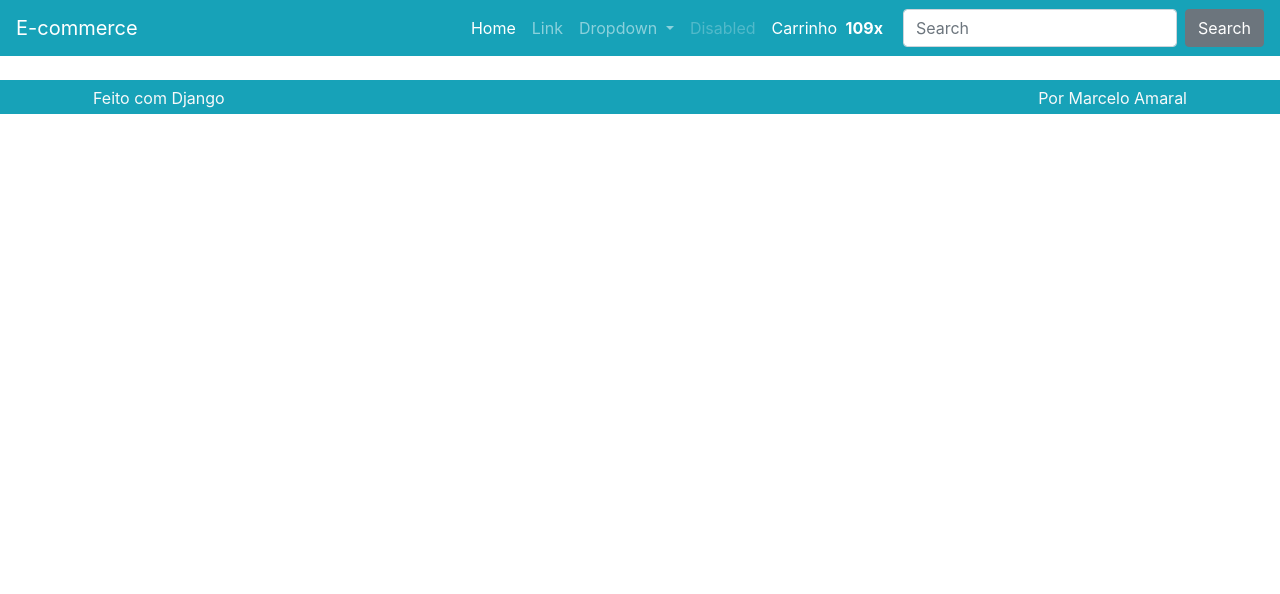
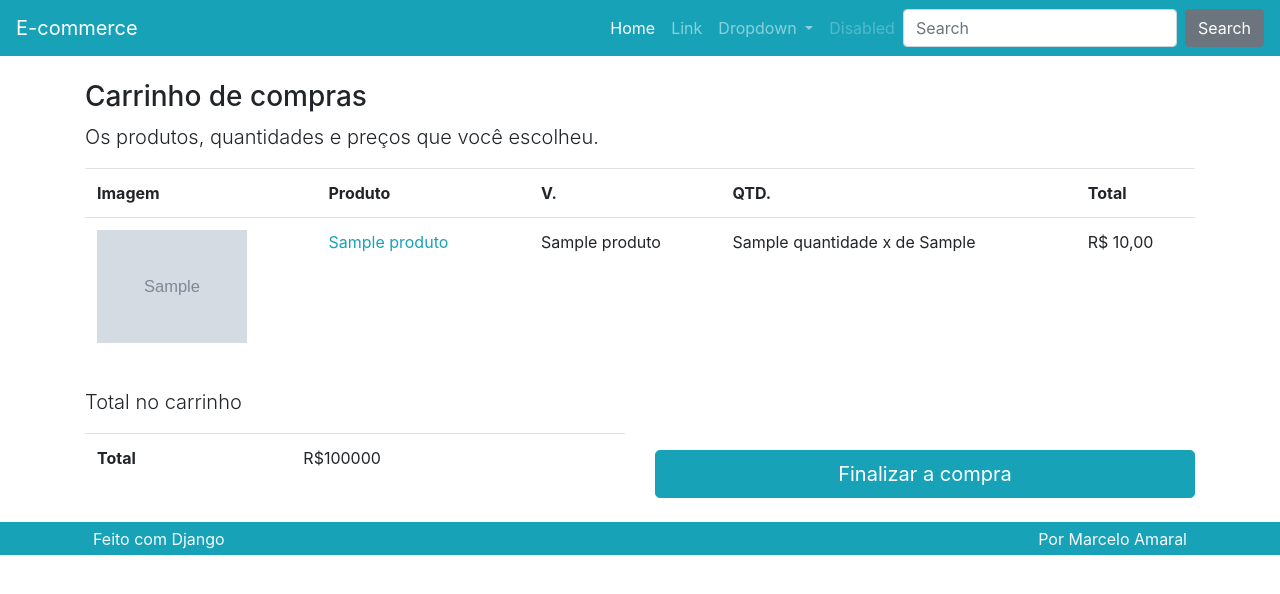
Before and after one commit to marcelo1339/python_django_ecommerce, a Django app: template produto/templates/produto/carrinho.html in a window 1280 px wide. Shown: the top 594 px of the page. Run offline with Django 5.2, Linux system fonts and the light colour scheme; the template is opened without the code that fills it: most values are stand-ins (such as "Sample title", 1, 10 or a date in 2020); grey boxes marked "Sample" are stand-in pictures; some libraries are stand-ins or nearby versions.

Commit message:
feat: Adding remove from chart feature

```diff
--- a/produto/templates/produto/carrinho.html
+++ b/produto/templates/produto/carrinho.html
@@ -1,7 +1,90 @@
 {% extends 'base.html' %}
+{% load omfilters %}
+{% load static %}
 
 {% block conteudo %}
 
-{{request.session.carrinho}}
+{% if carrinho %}
+
+<div class="row mt-3">
+    <div class="col">
+        <h3>Carrinho de compras</h3>
+        <p class="lead">Os produtos, quantidades e preços que você escolheu.</p>
+
+        <div class="table-responsive">
+            <table class="table">
+                <tr>
+                    <th class="d-none d-lg-block">Imagem</th>
+                    <th>Produto</th>
+                    <th>V.</th>
+                    <th>QTD.</th>
+                    <th>Total</th>
+                </tr>
+
+                {% for produto in carrinho.values %}
+                    <tr>
+                        <td class="d-none d-lg-block">
+                            <img class="cart-img" src="{% get_media_prefix %}{{produto.imagem}}">
+                        </td>
+                        <td>
+                            <a href="{% url 'produto:detalhe' produto.slug %}">
+                                {{produto.produto_nome}}
+                            </a>
+                            <a class="ml-3" href="{% url 'produto:remover_carrinho' %}?slug={{produto.slug}}&vid={{produto.variacao_id}}">
+                                <i class="fas fa-times-circle text-danger" aria-hidden="true"></i>
+                            </a>
+                        </td>
+                        <td>{{produto.variacao_nome}}</td>
+                        <td>
+                            {{produto.quantidade}} x de
+                            {% if produto.preco_unitario_promocional %}
+                                {{produto.preco_unitario_promocional}}
+                            {% else %}
+                                {{produto.preco_unitario}}
+                            {% endif %}
+                        </td>
+
+                        {% if produto.preco_quantitativo_promocional %}
+                            <td>{{produto.preco_quantitativo_promocional | format_brazilian_currency}}</td>
+                        {% else %}
+                            <td>{{produto.preco_quantitativo | format_brazilian_currency}}</td>
+                        {% endif %}
+                    </tr>
+                {% endfor %}
+
+            </table>
+        </div>
+    </div>
+</div>
+
+<div class="row mt-3">
+    <div class="col-lg">
+        <p class='lead'>Total no carrinho</p>
+
+        <div class='table-responsive'>
+            <table class="table">
+                <tr>
+                    <td class="font-weight-bold">Total</td>
+                    <td>R$100000</td>
+                </tr>
+            </table>
+        </div>
+    </div>
+    <div class="col-lg mt-auto">
+        <a class="btn btn-lg btn-block btn-primary" href="#">
+            Finalizar a compra
+        </a>
+    </div>
+</div>
+
+{% else %}
+<div class="row mt-3">
+    <div class="col">
+        <h3>Carrinho vazio</h3>
+        <p class="lead">Não há produtos em seu carrinho.</p>
+    </div>
+</div>
+
+{% endif %}
 
 {% endblock %}
--- a/produto/templatetags/omfilters.py
+++ b/produto/templatetags/omfilters.py
@@ -6,3 +6,7 @@ register = Library()
 @register.filter
 def format_brazilian_currency(value):
     return utils.format_brazilian_currency(value)
+
+@register.filter
+def get_qtd_cart(cart):
+    return utils.total_qtd_cart(cart)
--- a/templates/parciais/_nav.html
+++ b/templates/parciais/_nav.html
@@ -1,3 +1,5 @@
+{% load omfilters %}
+
 <nav class="navbar navbar-dark bg-primary navbar-expand-lg">
         <a class="navbar-brand" href="{% url 'produto:lista' %}">E-commerce</a>
         <button class="navbar-toggler" type="button" data-toggle="collapse" data-target="#navbarSupportedContent"
@@ -28,19 +30,23 @@
                 <li class="nav-item">
                     <a class="nav-link disabled" href="#">Disabled</a>
                 </li>
+
+                {% if request.session.carrinho %}
                     <li class="nav-item">
                         <a class="nav-link nav-cart-link active" href="{% url 'produto:carrinho' %}">
                             <span class="nav-cart-text mr-1">
                                 Carrinho
                             </span>
                             <span class="nav-cart-count mr-1">
-                            <strong>109x</strong>
+                                <strong>{{ request.session.carrinho | get_qtd_cart }}x</strong>
                             </span>
                             <span class="nav-cart-icon mr-2">
                                 <i class="fas fa-shopping-cart"></i>
                             </span>
                         </a>
                     </li>
+                {% endif %}
+
             </ul>
             <form class="form-inline my-2 my-lg-0">
                 <input class="form-control mr-sm-2" type="search" placeholder="Search" aria-label="Search">
--- a/utils/utils.py
+++ b/utils/utils.py
@@ -1,2 +1,5 @@
 def format_brazilian_currency(value):
     return f'R$ {value:.2f}'.replace('.', ',')
+
+def total_qtd_cart(cart):
+    return sum([item['quantidade'] for item in cart.values()])
```
Also changed, not shown: produto/views.py (+36 -2 lines). Lines whose indentation alone changed are shown as unchanged.
